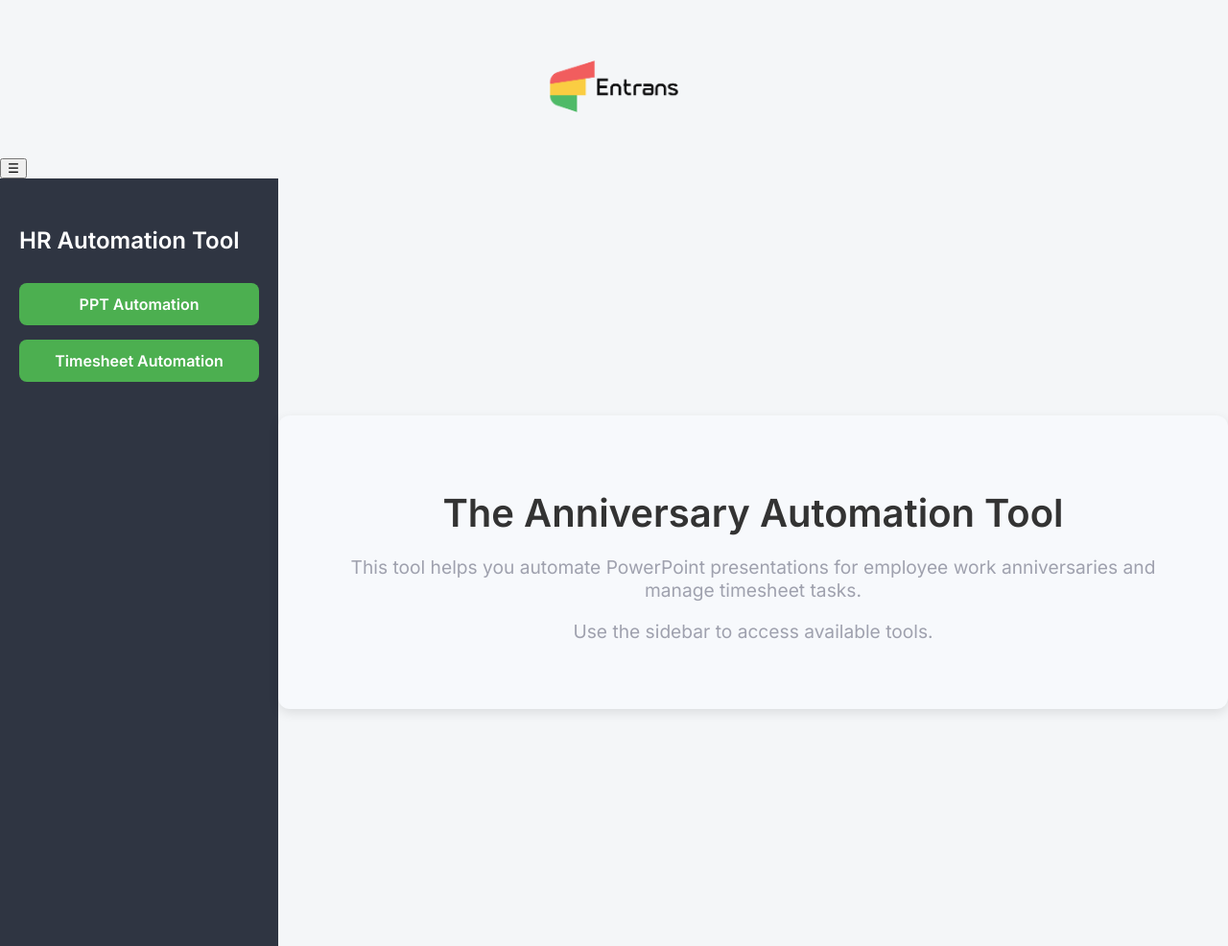
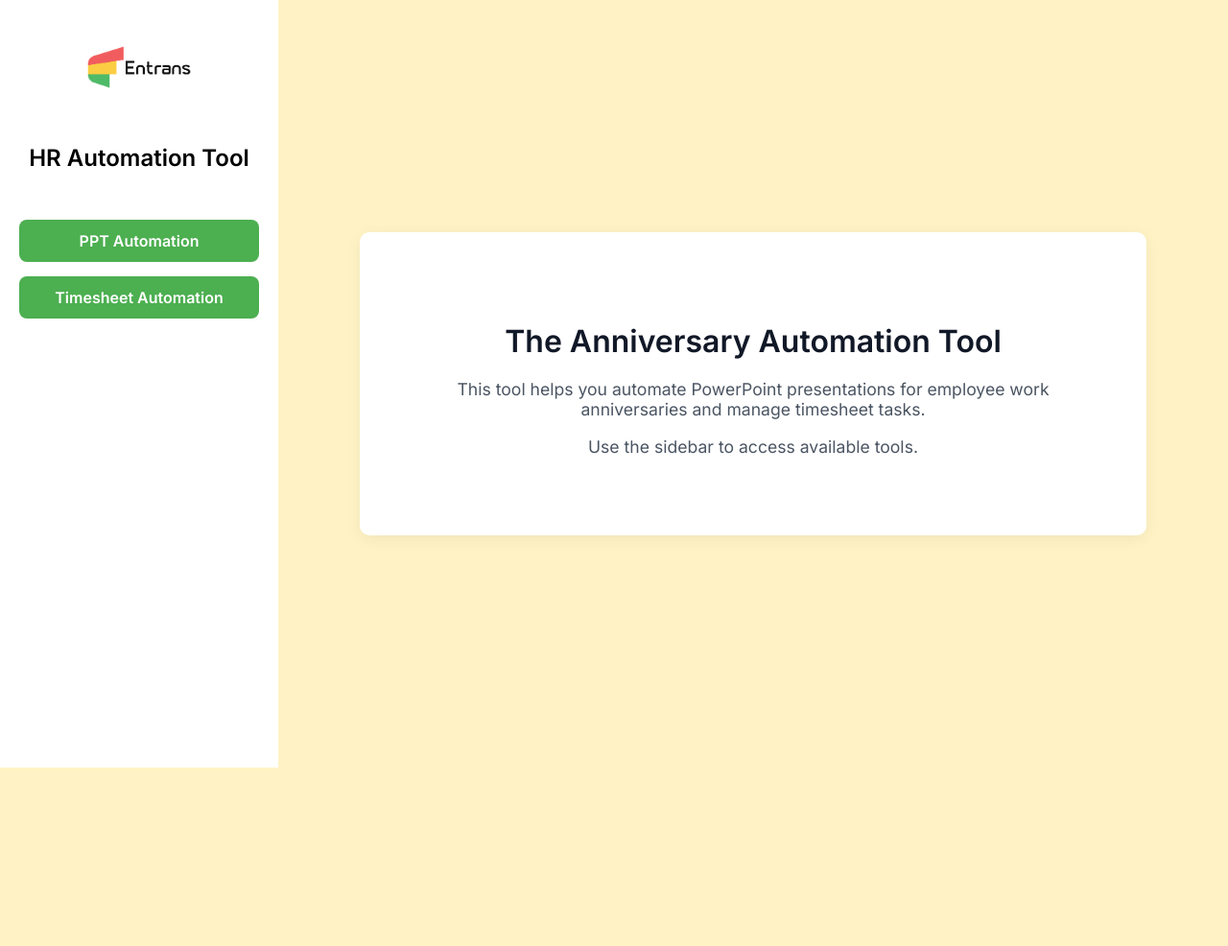
Before and after one commit to Harisudhan23/HR-automation-UI, a Django app: page / in a window 1280 px wide. Shown: the whole page at 96% size. After the commit the page ends 800 px from the top, so only its background shows below. Run offline with Django 4.2, Linux system fonts and the light colour scheme.

Commit message:
Add files via upload

```diff
--- a/anniversary/static/anniversary/style.css
+++ b/anniversary/static/anniversary/style.css
@@ -1,95 +1,119 @@
+/* Global Styles */
 body {
     margin: 0;
     font-family: 'Inter', sans-serif;
-    background-color: #f4f6f8;
+    background-color: #fffebf;
+    color: #2e2e2e;
 }
 
+/* Layout Container */
 .container {
     display: flex;
     height: 100vh;
+    overflow: hidden;
 }
 
-.home-content {
-    text-align: center;
-    padding: 50px;
-    background-color: #f7f9fc;
-    border-radius: 12px;
-    box-shadow: 0 4px 12px rgba(0, 0, 0, 0.1);
+/* Sidebar */
+.sidebar {
+    width: 260px;
+    background-color: #ffffff; /* white */;
+    color: #ffffff;
+    padding: 30px 20px;
+    display: flex;
+    flex-direction: column;
+    align-items: center;
 }
 
-.home-content h1 {
-    font-size: 2.5em;
-    color: #333;
+.sidebar .logo {
+    width: 120px;
     margin-bottom: 20px;
 }
 
-.home-content p {
-    font-size: 1.2em;
-    color: #9fa1ae;
-}
-
-.sidebar {
-    width: 250px;
-    background-color: #2f3542;
-    color: #ffffff;
-    padding: 30px 20px;
-}
-
 .sidebar h2 {
-    font-size: 24px;
-    margin-bottom: 20px;
-}
-
-.sidebar ul {
-    list-style: none;
-    padding: 0;
-}
-
-.sidebar ul li {
-    margin-bottom: 16px;
+    font-size: 20px;
+    margin-bottom: 30px;
+    text-align: center;
+    color: #000000;
 }
 
 .sidebar-buttons {
+    width: 100%;
     display: flex;
     flex-direction: column;
-    gap: 15px;
-    margin-top: 30px;
+    gap: 12px;
 }
 
 .sidebar-btn {
-    padding: 12px 20px;
+    display: block;
+    padding: 12px 18px;
+    background-color: #2563eb; /* blue */
+    color: #ffffff;
+    border-radius: 6px;
+    font-weight: 600;
     text-align: center;
-    background-color: #4CAF50;
-    color: white;
     text-decoration: none;
-    border-radius: 8px;
-    font-weight: bold;
     transition: background-color 0.3s ease;
 }
 
 .sidebar-btn:hover {
-    background-color: #45a049;
+    background-color: #1e40af; /* darker blue */
 }
 
+/* Toggle Button */
+#toggle-btn {
+    display: none; /* Hidden until needed for mobile */
+}
+
+/* Main Content */
 .main-content {
     flex: 1;
+    padding: 50px;
+    background-color: #fffebf;
     display: flex;
     justify-content: center;
     align-items: center;
+    overflow-y: auto;
 }
 
+/* Home Card Style */
+.card.home-card {
+    background-color: #ffffff;
+    padding: 40px 60px;
+    border-radius: 10px;
+    box-shadow: 0 4px 16px rgba(0, 0, 0, 0.06);
+    max-width: 700px;
+    width: 100%;
+    text-align: center;
+}
+
+.card-title {
+    font-size: 2rem;
+    font-weight: 600;
+    margin-bottom: 20px;
+    color: #111827;
+}
+
+.card-text {
+    font-size: 1.1rem;
+    color: #4b5563;
+    margin-bottom: 10px;
+}
+
+/* Form Styles */
 .form-wrapper {
     background: #ffffff;
     padding: 40px;
-    border-radius: 15px;
-    box-shadow: 0 0 20px rgba(0,0,0,0.08);
-    width: 420px;
+    border-radius: 12px;
+    box-shadow: 0 4px 12px rgba(0,0,0,0.05);
+    width: 100%;
+    max-width: 500px;
 }
 
 .form-wrapper h1 {
     text-align: center;
     margin-bottom: 30px;
-    font-size: 22px;
+    font-size: 1.5rem;
+    color: #1f2937;
 }
 
 .form-group {
@@ -98,43 +122,34 @@ body {
 
 .form-group label {
     display: block;
-    font-weight: 600;
+    font-weight: 500;
     margin-bottom: 8px;
+    color: #374151;
 }
 
 .form-group input,
 .form-group select {
     width: 100%;
     padding: 10px;
-    border: 1px solid #ced6e0;
+    border: 1px solid #d1d5db;
     border-radius: 8px;
-    font-size: 14px;
+    font-size: 15px;
+    background-color: #f9fafb;
 }
 
 .submit-btn {
     width: 100%;
     padding: 12px;
-    background-color: #1e90ff;
+    background-color: #10b981; /* green */
     color: white;
     font-size: 16px;
     font-weight: 600;
     border: none;
     border-radius: 8px;
     cursor: pointer;
+    transition: background-color 0.3s ease;
 }
 
 .submit-btn:hover {
-    background-color: #3742fa;
+    background-color: #059669;
 }
-
-.logo-container {
-    text-align: center;
-    margin-top: 40px;
-    margin-bottom: 20px;
-}
-
-.logo {
-    width: 150px;
-    height: auto;
-    display: inline-block;
-}
--- a/anniversary/static/anniversary/timesheet.css
+++ b/anniversary/static/anniversary/timesheet.css
@@ -2,7 +2,7 @@
 body {
     margin: 0;
     font-family: 'Inter', sans-serif;
-    background-color: #f4f6f8;
+    background-color: #fffcc7;
 }
 
 .container {
@@ -13,7 +13,7 @@ body {
 /* Sidebar Styling */
 .sidebar {
     width: 250px;
-    background-color: #2f3542;
+    background-color: #ffffff;
     color: #ffffff;
     padding: 30px 20px;
 }
@@ -57,6 +57,7 @@ body {
 /* Main Content Section */
 .main-content {
     flex: 1;
+    background-color: rgb(255, 243, 197);
     display: flex;
     justify-content: center;
     align-items: center;
--- a/anniversary/templates/anniversary/base.html
+++ b/anniversary/templates/anniversary/base.html
@@ -5,21 +5,18 @@
     <meta charset="UTF-8">
     <title>Anniversary</title>
     <link rel="stylesheet" href="{% static 'anniversary/style.css' %}">
-    <link rel="stylesheet" href="{% static 'anniversary/ppt.css' %}">
     <link rel="stylesheet" href="{% static 'anniversary/timesheet.css' %}">
     <link href="https://fonts.googleapis.com/css2?family=Inter:wght@400;600&display=swap" rel="stylesheet">
 </head>
 <body>
-    <header>
-        <div class="logo-container">
-            <img src="{% static 'anniversary/images/Entrans_PNG.png' %}" alt="Logo" class="logo"/>
-        </div>
-    </header>
 
+    <!-- Sidebar Toggle -->
     <button id="toggle-btn">&#9776;</button>
 
     <div class="container">
+        <!-- Sidebar -->
         <aside class="sidebar">
+            <img src="{% static 'anniversary/images/Entrans_PNG.png' %}" alt="Company Logo" class="logo">
             <h2>HR Automation Tool</h2>
             <div class="sidebar-buttons">
                 <a href="{% url 'ppt_automation' %}" class="sidebar-btn">PPT Automation</a>
@@ -27,6 +24,7 @@
             </div>
         </aside>
 
+        <!-- Main Content Area -->
         <main class="main-content">
             {% block content %}
             {% endblock %}
--- a/anniversary/templates/anniversary/home.html
+++ b/anniversary/templates/anniversary/home.html
@@ -2,15 +2,11 @@
 {% load static %}
 
 {% block content %}
-<!-- <header>
-    <div class="logo-container">
-        <img src="{% static 'anniversary/images/Entrans_PNG.png' %}" alt="Logo" class="logo"/>
+<div class="card home-card">
+    <div class="card-body text-center">
+        <h1 class="card-title">The Anniversary Automation Tool</h1>
+        <p class="card-text">This tool helps you automate PowerPoint presentations for employee work anniversaries and manage timesheet tasks.</p>
+        <p class="card-text">Use the sidebar to access available tools.</p>
     </div>
-</header> -->
-
-<div class="home-content">
-    <h1>The Anniversary Automation Tool</h1>
-    <p>This tool helps you automate PowerPoint presentations for employee work anniversaries and manage timesheet tasks.</p>
-    <p>Use the sidebar to access available tools.</p>
 </div>
 {% endblock %}
```
Also changed, not shown: anniversary/templates/anniversary/ppt_automation.html (+9 -0 lines).
